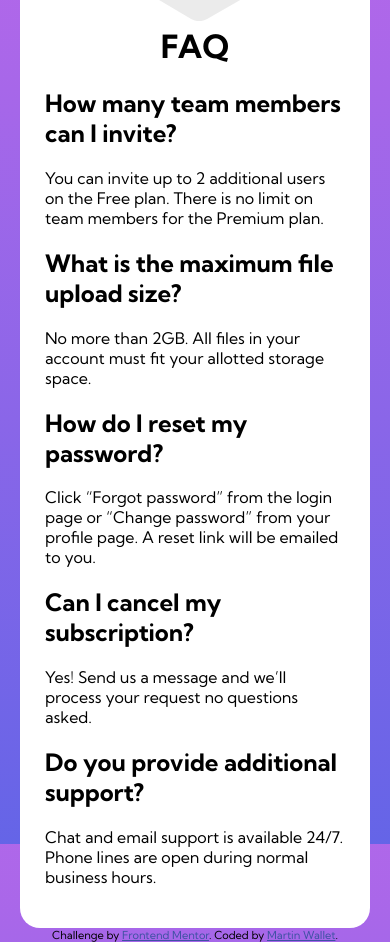
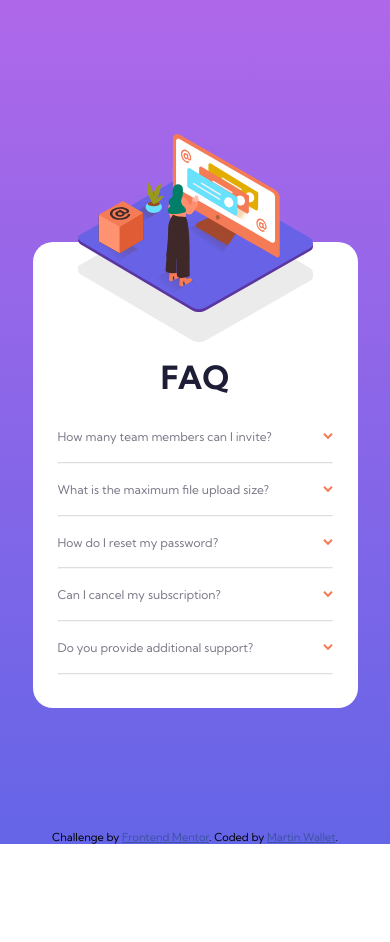
Before and after one commit to martinw0/faq_challenge, a plain HTML site: page index.html in a window 390 px wide. After the commit the page ends 844 px from the top, so only its background shows below. Drawn offline with Linux system fonts and the light colour scheme.

Commit message:
static mobile design almost done

```diff
--- a/index.html
+++ b/index.html
@@ -10,29 +10,49 @@
 <body>
   <main>
     <div class="card">
-      <img src="./images/illustration-woman-online-mobile.svg" alt="illustration">
+      <img class="illustration" src="./images/illustration-woman-online-mobile.svg" alt="illustration">
       <h1>FAQ</h1>
       <div class="question">
-        <h2>How many team members can I invite?</h2>
+        <div>
+          <h2>How many team members can I invite?</h2>
+          <img src="./images/icon-arrow-down.svg" alt="arrow down">
+        </div>
         <p>You can invite up to 2 additional users on the Free plan. There is no limit on
           team members for the Premium plan.</p>
+          <hr>
       </div>
       <div class="question">
-        <h2>What is the maximum file upload size?</h2>
+        <div>
+          <h2>What is the maximum file upload size?</h2>
+          <img src="./images/icon-arrow-down.svg" alt="arrow down">
+        </div>
         <p>No more than 2GB. All files in your account must fit your allotted storage space.</p>
+        <hr>
       </div>
       <div class="question">
-        <h2>How do I reset my password?</h2>
+        <div>
+          <h2>How do I reset my password?</h2>
+          <img src="./images/icon-arrow-down.svg" alt="arrow down">
+        </div>
         <p>Click “Forgot password” from the login page or “Change password” from your profile page.
           A reset link will be emailed to you.</p>
+          <hr>
       </div>
       <div class="question">
-        <h2>Can I cancel my subscription?</h2>
+        <div>
+          <h2>Can I cancel my subscription?</h2>
+          <img src="./images/icon-arrow-down.svg" alt="arrow down">
+        </div>
         <p>Yes! Send us a message and we’ll process your request no questions asked.</p>
+        <hr>
       </div>
       <div class="question">
-        <h2>Do you provide additional support?</h2>
+        <div>
+          <h2>Do you provide additional support?</h2>
+          <img src="./images/icon-arrow-down.svg" alt="arrow down">
+        </div>
         <p>Chat and email support is available 24/7. Phone lines are open during normal business hours.</p>
+        <hr>
       </div>
     </div>
   </main>
--- a/style.scss
+++ b/style.scss
@@ -37,16 +37,39 @@ main {
     align-items: center;
 }
 .card {
-    width: 300px;
+    width: 275px;
     padding: 25px;
+    margin-top: 120px;
     background-color: white;
     border-radius: 20px;
-    img {
-        margin-top: -163px;
+    .illustration {
+        margin-top: -153px;
         padding: 20px;
-        filter: drop-shadow(0px 40px 0px hsla(200, 0%, 91%, 0.86));
+        filter: drop-shadow(0px 30px 0px hsla(200, 0%, 91%, 0.86));
     }
     h1 {
         text-align: center;
+        color: $very-dark-desaturated-blue;
+    }
+    p, h2 {
+        font-size: 12px;
+        font-weight: 400;
+        color: $dark-grayish-blue;
+    }
+    p {
+        display: none;
+    }
+    hr {
+        border-color: $light-grayish-blue;
+        opacity: 0.3;
+    }
+    .question div {
+        display: flex;
+        justify-content: space-between;
+        align-items: center;
+        img {
+            width: 10px;
+            height: 7px;
+        }
     }
 }
```
Also changed, not shown: style.css, 2 other files.
